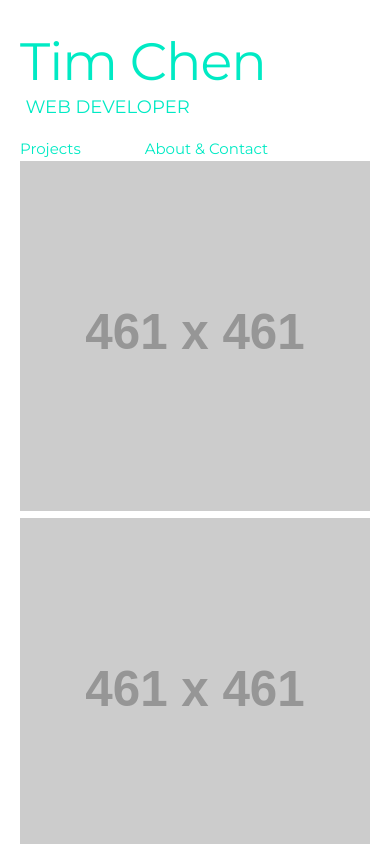
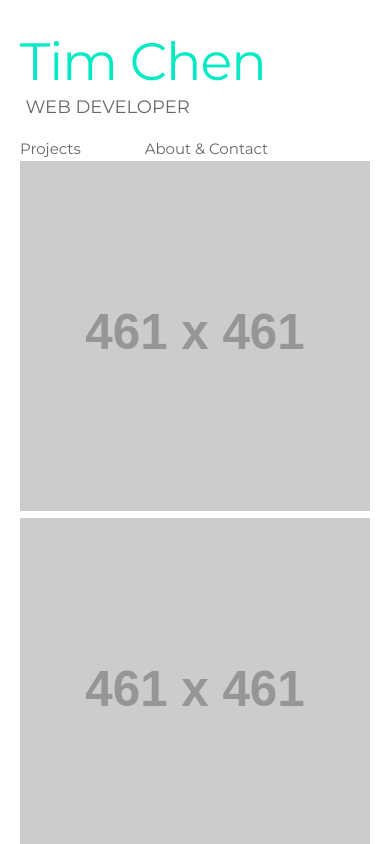
Before and after one commit to timlichen/portfolio, a website: page public/index.html in a window 390 px wide. Shown: the top 844 px of the page. Drawn offline with nearby package versions, Linux system fonts and the light colour scheme; some packages are replaced by stand-ins of ours; placeholder pictures from the web are drawn by us.

Commit message:
fixed link order and color

```diff
--- a/public/assets/css/custom.css
+++ b/public/assets/css/custom.css
@@ -48,7 +48,7 @@ img {
   padding-left: .3em;
   font-size: 1.2em;
   text-transform: uppercase;
-  color: #00EAC4;
+  color: #676767;
   padding-bottom: 1em;
 }
 
@@ -71,7 +71,7 @@ img {
 }
 
 #navButton{
-  color: #00EAC4;
+  color: #676767;
   font-size: 1.5em;
   padding-right: 2em;
   display: inline;
@@ -89,8 +89,8 @@ img {
   font-size: 6em;
 }
 
-.navLinksDesk{
-    color: #00EAC4;
+.navLinksDesk, .navLinks{
+    color: #676767;
     vertical-align: bottom;
   }
   #spacer{
@@ -156,7 +156,7 @@ img {
     padding-left: .3em;
     font-size: 1.2em;
     text-transform: uppercase;
-    color: #00EAC4;
+    color: #676767;
     margin-bottom: 0em;
     padding-bottom: 0em;
   }
@@ -192,8 +192,6 @@ img {
       border-width:.4em 0 .4em .4em;
       border-color:transparent transparent transparent #fff;
   }
-
-
 
   #nameHeader{
     font-size: 2.5em;
@@ -247,7 +245,7 @@ img {
       position: fixed;
       top: 1.5em;
       right: 1.5em;
-
+      color: #676767;
       z-index: 2;
       width: 2em;
       height: 2em;
--- a/public/index.html
+++ b/public/index.html
@@ -88,9 +88,8 @@
     <div class="row">
         <div class="twelve columns">
             <ul class="navigation" >
-                <li id="navButtonMobile"><a href="#/home"><span class="navLinks">Home</span></a></li>
+                <li id="navButtonMobile"><a href="#/projects"><span class="navLinks">Projects</span></a></li>
                 <li id="navButtonMobile"><a href="#/about"><span class="navLinks">About Me</span></a></li>
-                <li id="navButtonMobile"><a href="#/projects"><span class="navLinks">Projects</span></a></li>
             </ul>
         </div>
     </div>
```
Also changed, not shown: public/partials/miniGames.html (line endings or trailing spaces).
